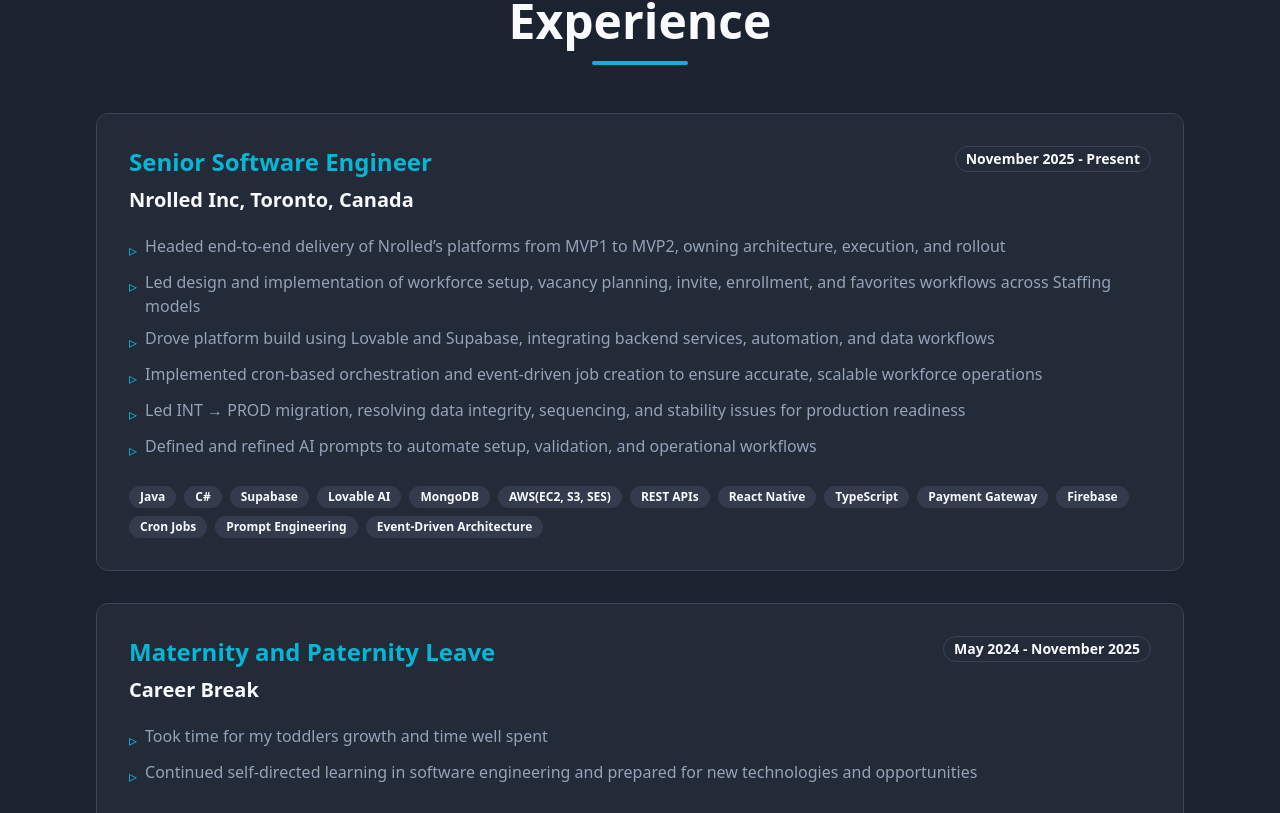
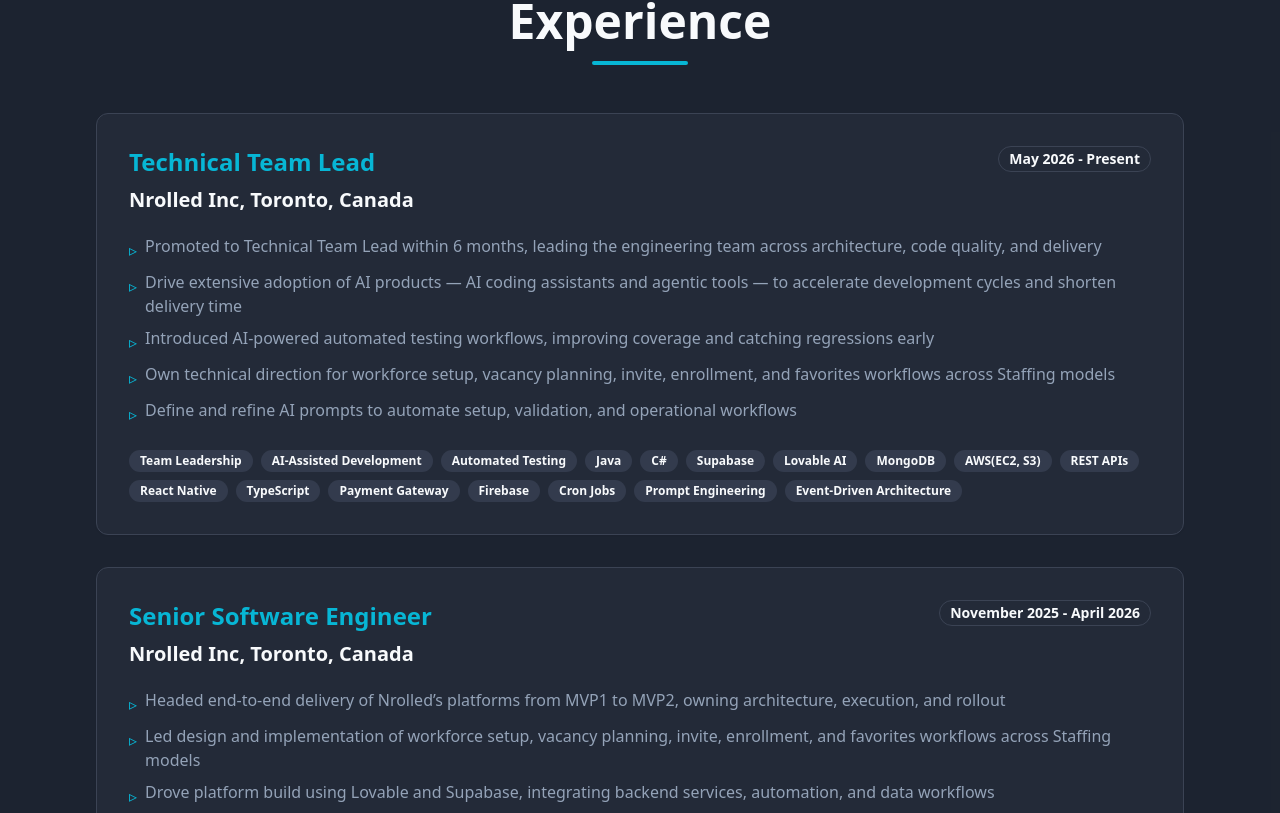
Before and after one commit to CarolenePremLeela/elevated-everyday-eye, a React (Vite) app: page / in a window 1280 px wide. Shown: the part 1647-2460 px from the top of the page. Built offline with nearby package versions, Linux system fonts and the light colour scheme; the HTML template or start-up script is replaced by a standard one.

Commit message:
Changes
Co-authored-by: CarolenePremLeela <67358444+CarolenePremLeela@users.noreply.github.com>

```diff
--- a/src/components/Experience.tsx
+++ b/src/components/Experience.tsx
@@ -5,7 +5,20 @@ const Experience = () => {
   const experiences = [
     {
       company: "Nrolled Inc, Toronto, Canada",
-      period: "November 2025 - Present",
+      period: "May 2026 - Present",
+      role: "Technical Team Lead",
+      achievements: [
+        "Promoted to Technical Team Lead within 6 months, leading the engineering team across architecture, code quality, and delivery",
+        "Drive extensive adoption of AI products — AI coding assistants and agentic tools — to accelerate development cycles and shorten delivery time",
+        "Introduced AI-powered automated testing workflows, improving coverage and catching regressions early",
+        "Own technical direction for workforce setup, vacancy planning, invite, enrollment, and favorites workflows across Staffing models",
+        "Define and refine AI prompts to automate setup, validation, and operational workflows",
+      ],
+      tags: ["Team Leadership","AI-Assisted Development","Automated Testing","Java","C#","Supabase","Lovable AI","MongoDB","AWS(EC2, S3)","REST APIs","React Native", "TypeScript", "Payment Gateway", "Firebase","Cron Jobs","Prompt Engineering","Event-Driven Architecture"]
+    },
+    {
+      company: "Nrolled Inc, Toronto, Canada",
+      period: "November 2025 - April 2026",
       role: "Senior Software Engineer",
       achievements: [
         "Headed end-to-end delivery of Nrolled’s platforms from MVP1 to MVP2, owning architecture, execution, and rollout",
```
